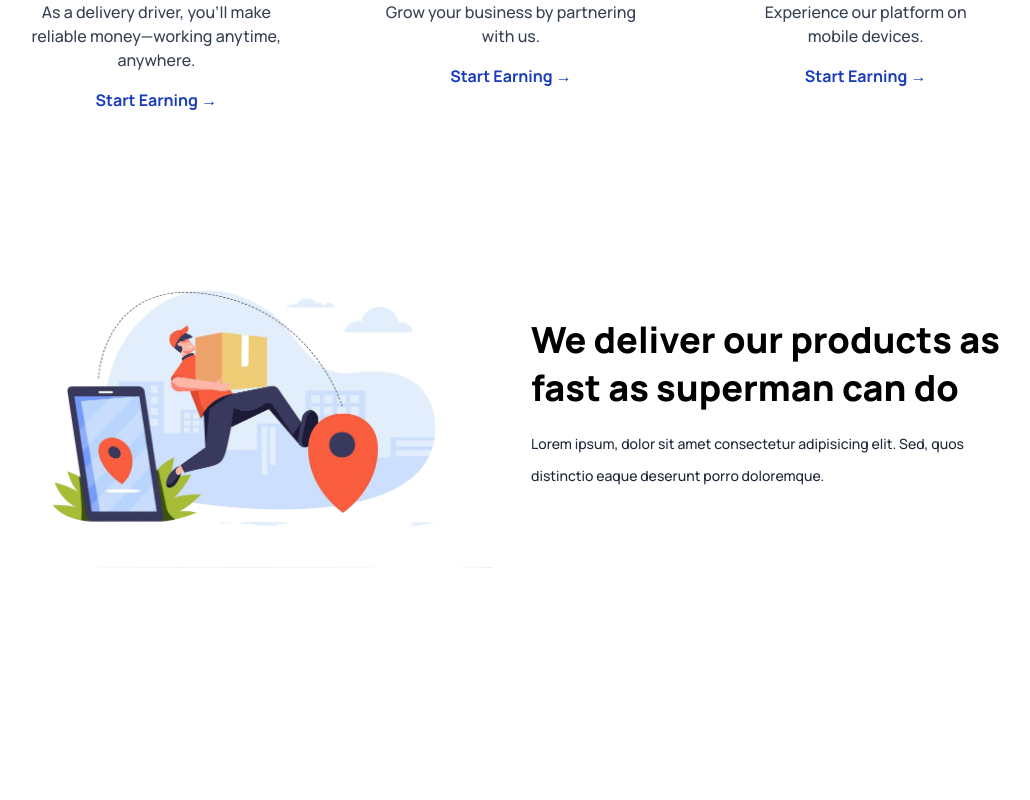
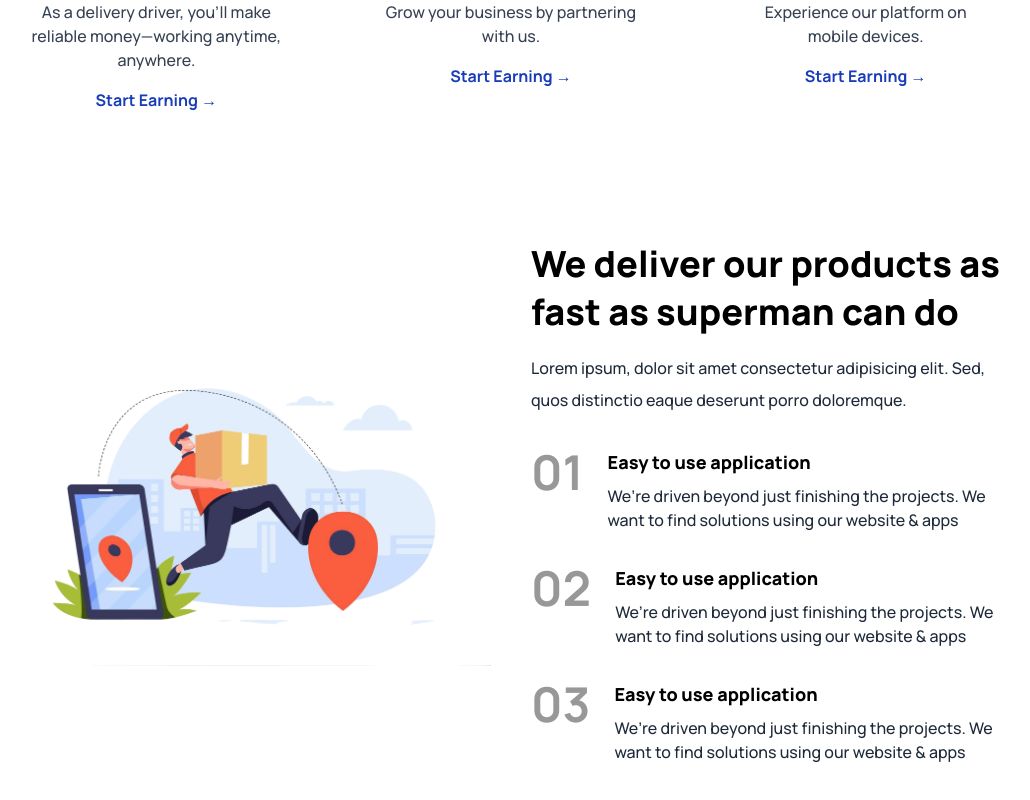
Before and after one commit to danial137/foodprojects, a Next.js app: page / in a window 1280 px wide. Shown: the part 2751-3551 px from the top of the page, without its empty margins (129-1159 px from the left). Before the commit the page ends 3383 px from the top, so only its background shows below. Built offline with nearby package versions, Linux system fonts and the light colour scheme.

Commit message:
Enhance About component with additional features and improved text clarity

```diff
--- a/components/Home/About/About.tsx
+++ b/components/Home/About/About.tsx
@@ -6,12 +6,38 @@ const About = () => {
             <div className='w-[80%] mx-auto grid grid-cols-1 lg:grid-cols-2 gap-10 items-center '>
                 {/* {img } */}
                 <div>
-                  <Image src="/images/a.png" width={800} height={800} alt='image'/>
+                    <Image src="/images/a.png" width={800} height={800} alt='image' />
                 </div>
                 {/* {text } */}
                 <div>
                     <h1 className='text-xl sm:text-2xl md:text-3xl lg:text-4xl font-extrabold leading-8 md:leading-12'>We deliver our products as fast as superman can do</h1>
-                  <p className='mt-4 leading-6 sm:leading-8 text-gray-800 dark:text-gray-300 font-medium text-sm sm:text-bold  '>Lorem ipsum, dolor sit amet consectetur adipisicing elit. Sed, quos distinctio eaque deserunt porro doloremque.</p>
+                    <p className='mt-4 leading-6 sm:leading-8 text-gray-800 dark:text-gray-300 font-medium text-sm sm:text-base '>Lorem ipsum, dolor sit amet consectetur adipisicing elit. Sed, quos distinctio eaque deserunt porro doloremque.</p>
+                    <div className='mt-8 '>
+                        <div className='flex mt-8 item-center space-x-6 '>
+                            <p className='text-3xl md:text-5xl opacity-40 font-bold'>01</p>
+                            <div>
+                                <h1 className='text-base sm:text-lg font-extrabold'>Easy to use application</h1>
+                                <p className='mt-2 text-gray-800   dark:text-gray-300  font-medium text-sm sm:text-base'>We’re driven beyond just finishing the projects. We want to find solutions using our website & apps</p>
+                            </div>
+
+                        </div>
+                        <div className='flex mt-8 item-center space-x-6 '>
+                            <p className='text-3xl md:text-5xl opacity-40 font-bold'>02</p>
+                            <div>
+                                <h1 className='text-base sm:text-lg font-extrabold'>Easy to use application</h1>
+                                <p className='mt-2 text-gray-800  dark:text-gray-300 font-medium text-sm sm:text-base'>We’re driven beyond just finishing the projects. We want to find solutions using our website & apps</p>
+                            </div>
+
+                        </div>
+                        <div className='flex mt-8 item-center space-x-6 '>
+                            <p className='text-3xl md:text-5xl opacity-40 font-bold'>03</p>
+                            <div>
+                                <h1 className='text-base sm:text-lg font-extrabold'>Easy to use application</h1>
+                                <p className='mt-2 text-gray-800  dark:text-gray-300 font-medium text-sm sm:text-base'>We’re driven beyond just finishing the projects. We want to find solutions using our website & apps</p>
+                            </div>
+
+                        </div>
+                    </div>
 
                 </div>
             </div>
```
Lines whose indentation alone changed are shown as unchanged.
